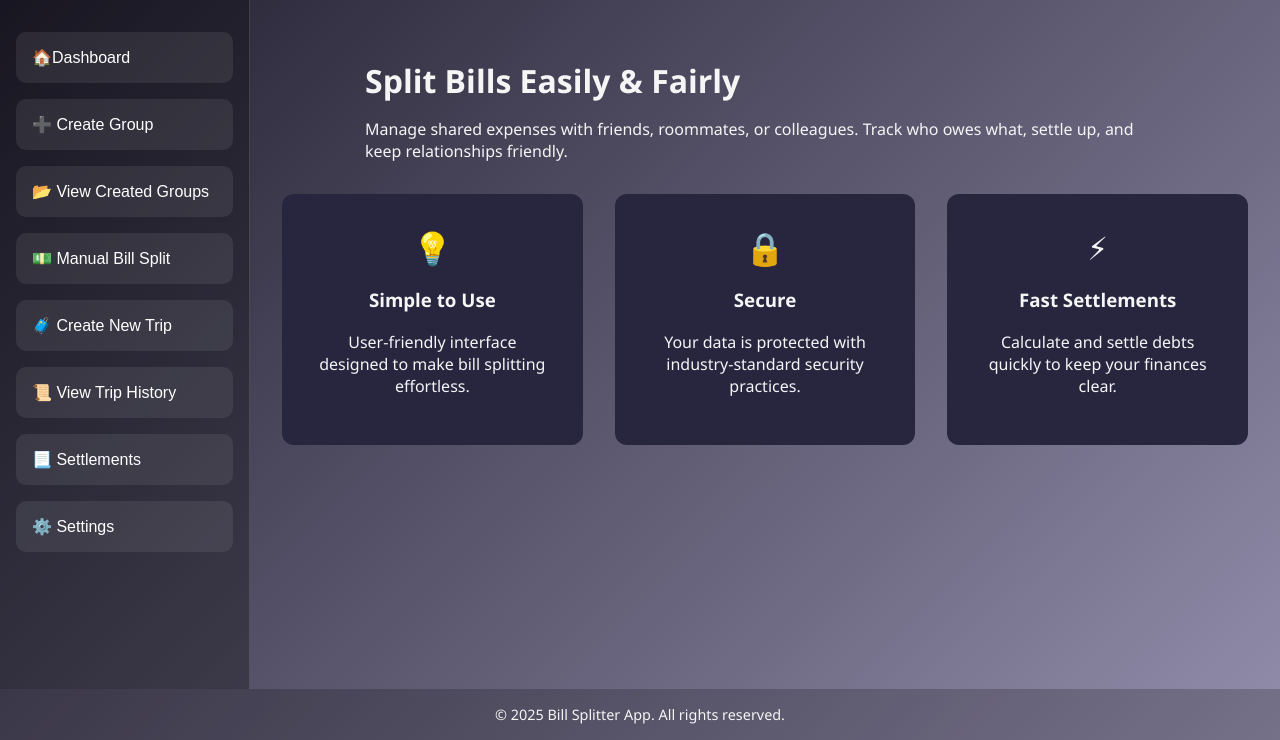
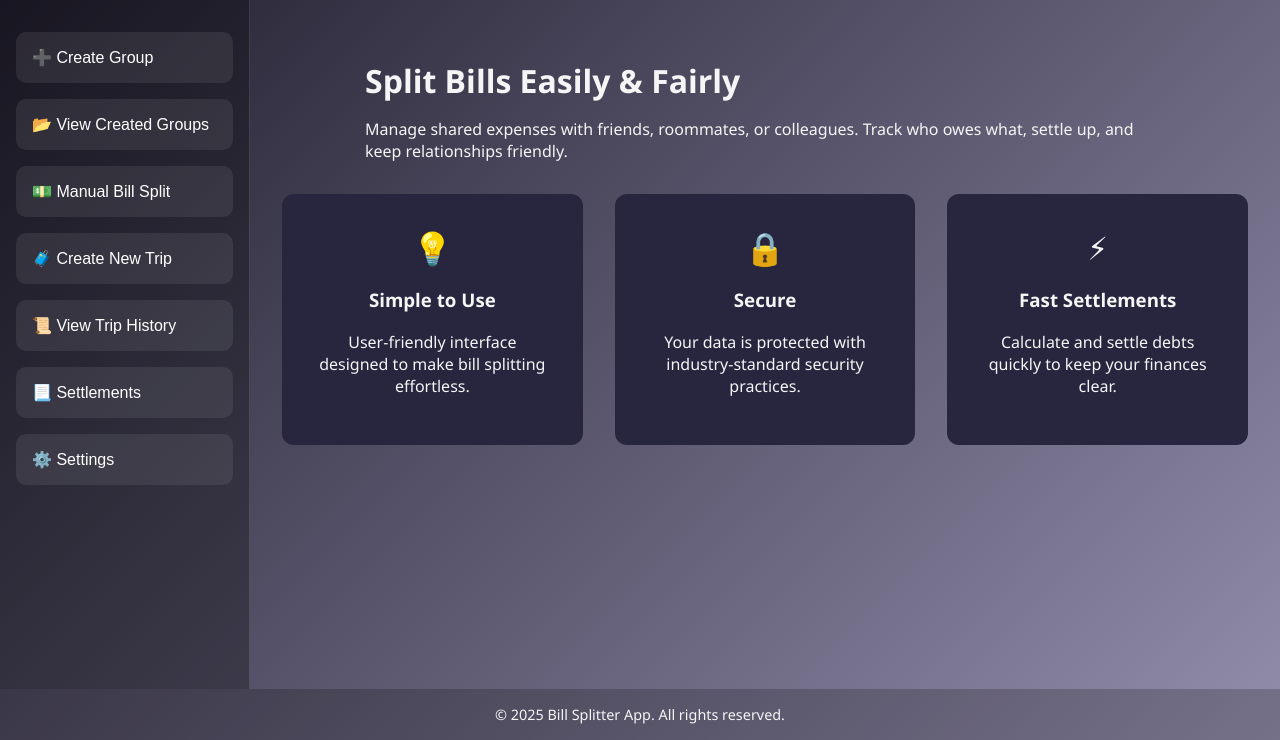
Before and after one commit to harshitvarshne/bill_splitter, a FastAPI app: page /dashboard in a window 1280 px wide. Shown: the part 60-800 px from the top of the page. Run offline with FastAPI, Linux system fonts and the light colour scheme; the visitor is signed in with stand-in values (Sample User, id 1); data that the repository does not hold is empty.

Commit message:
Update dashboard_main.html

```diff
--- a/templates/dashboard_main.html
+++ b/templates/dashboard_main.html
@@ -226,7 +226,6 @@
 
   <div class="main">
     <div id="sidebar" class="sidebar">
-      <button onclick="loadContent('/dashboard', this)"> 🏠Dashboard</button>
       <button onclick="loadContent('/create-group', this)">➕ Create Group</button>
       <button onclick="loadContent('/my-groups', this)">📂 View Created Groups</button>
       <button onclick="loadContent('/manual-split', this)">💵 Manual Bill Split</button>
```
